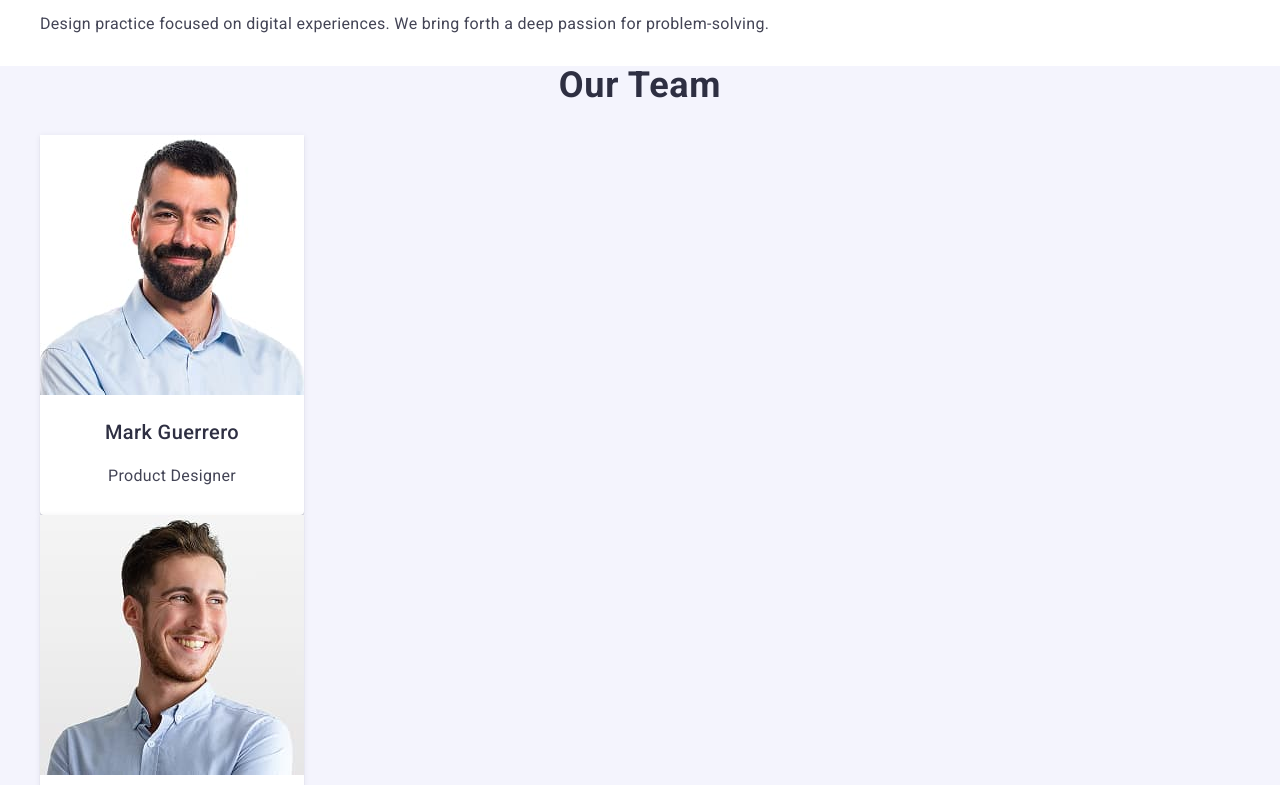
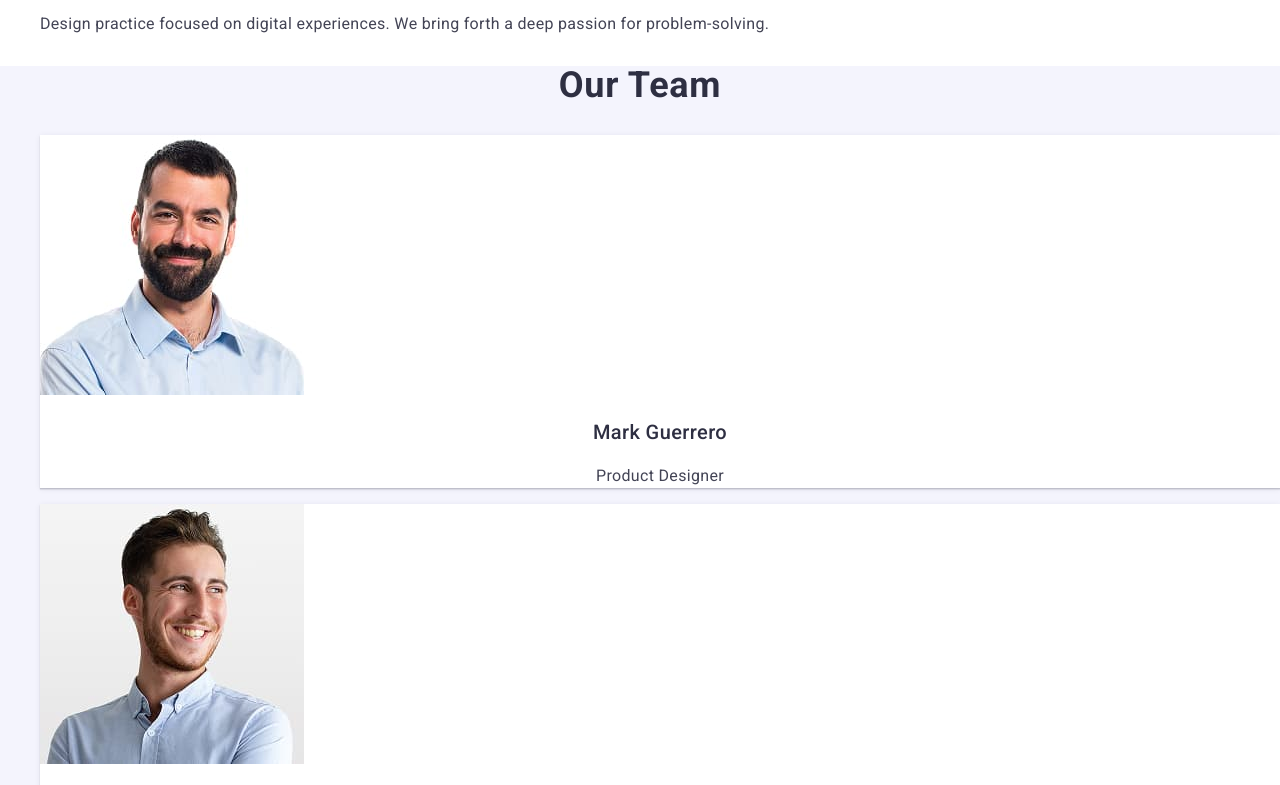
Before and after one commit to NorManYou/goit-markup-hw-02, a plain HTML site: page index.html in a window 1280 px wide. Shown: the part 720-1505 px from the top of the page. Drawn offline with nearby package versions, Linux system fonts and the light colour scheme.

Commit message:
Update 100.0

```diff
--- a/css/styles.css
+++ b/css/styles.css
@@ -156,10 +156,7 @@ cursor: pointer;
         color: #434455;
 }
 .team-item{
-        border-radius: 0 0 4px 4px;
-        padding: 0px 0px 32px 0px;
-        width: 264px;
-        height: 380px;
+
         box-shadow: 0 2px 1px 0 rgba(46, 47, 66, 0.08), 0 1px 1px 0 rgba(46, 47, 66, 0.16), 0 1px 6px 0 rgba(46, 47, 66, 0.08);
         background: #fff;
 }
```
